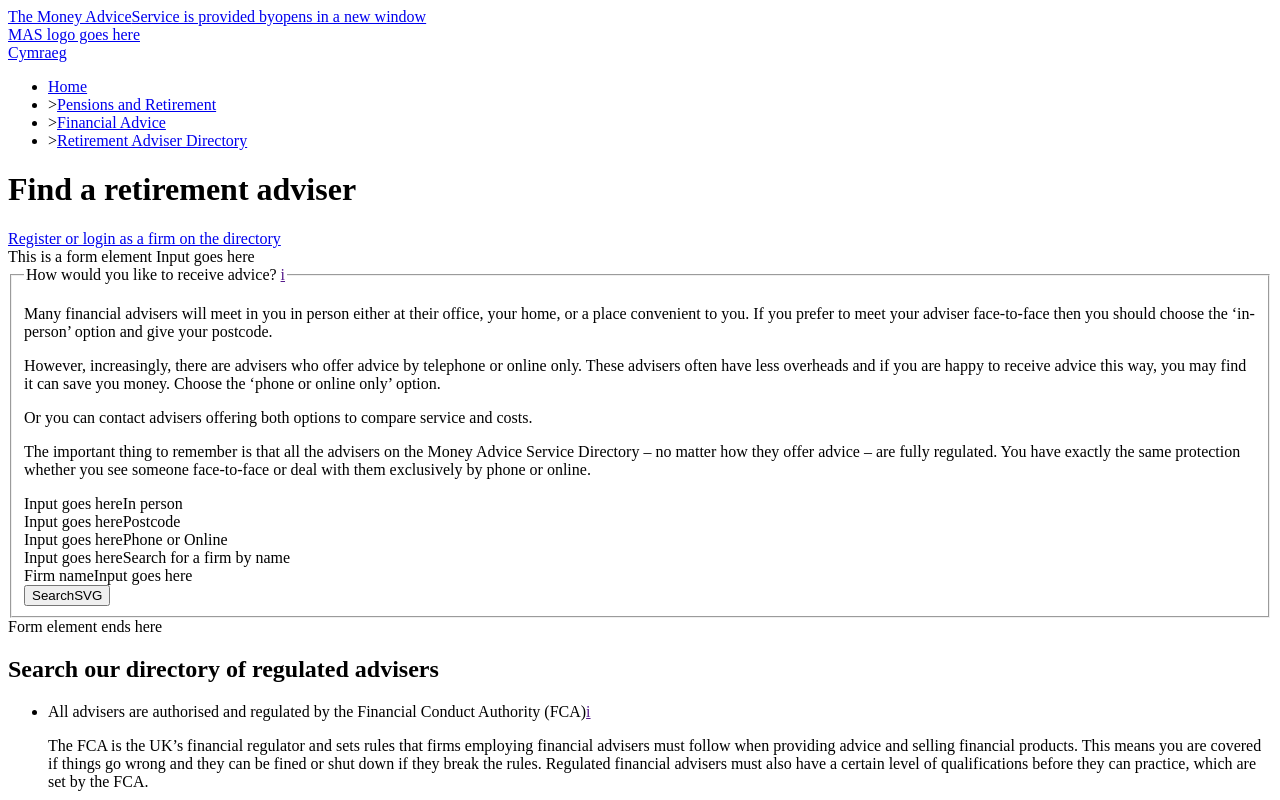
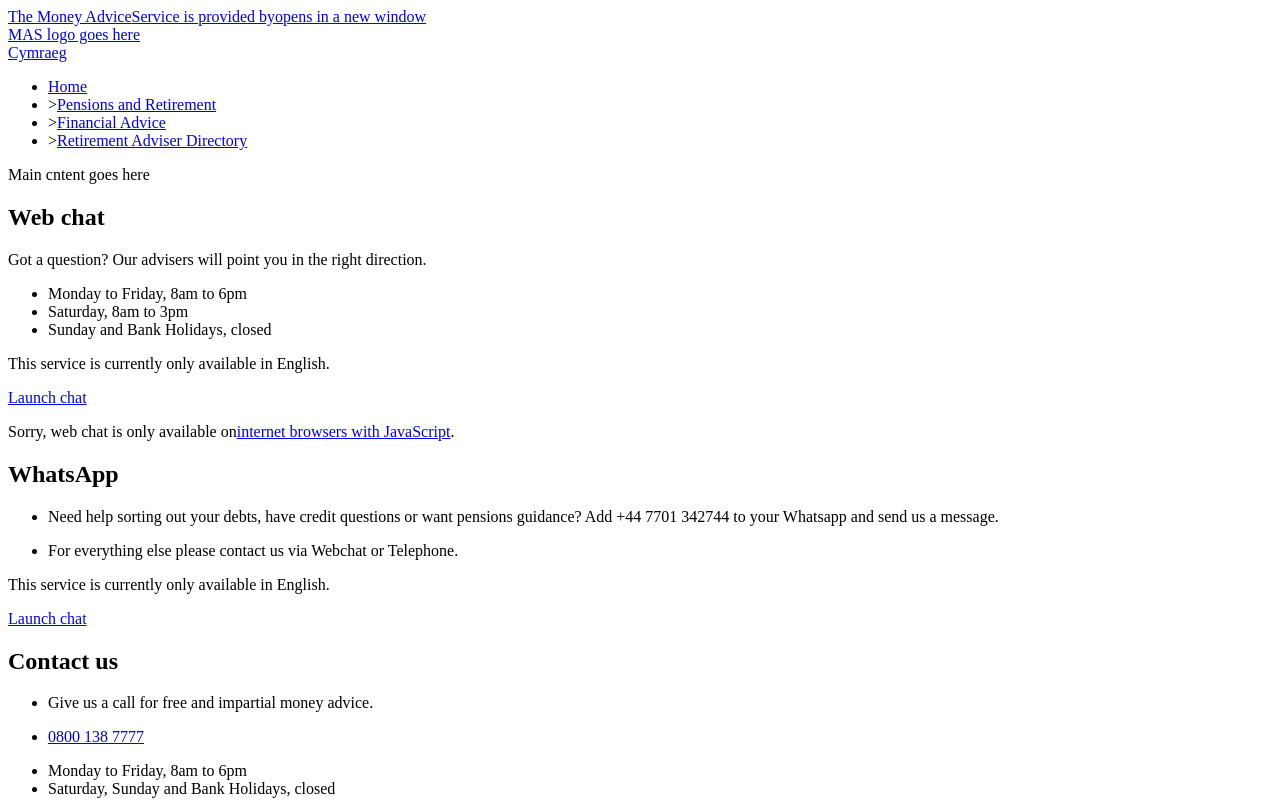
Before and after one commit to moneyadviceservice/directories_spike_stylesheets, a React (Create React App) app: page / in a window 1280 px wide. Shown: the top 800 px of the page. Built offline with nearby package versions, Linux system fonts and the light colour scheme.

Commit message:
Updates main content

```diff
--- a/src/components/Main.js
+++ b/src/components/Main.js
@@ -3,112 +3,6 @@ import React, {Component} from 'react';
 export class Main extends Component {
   render = () =>
     <main>
-      <div class="l-constrained">
-        <div class="l-2col">
-          <div class="l-2col-main">
-            <h1 class="l-landing-page__title" role="heading" aria-level="1">Find a retirement adviser</h1>    </div>
-          <div class="l-2col-side l-landing-page__register-link">
-            <a href="https://radsignup.moneyadviceservice.org.uk/">Register or login as a firm on the directory</a>
-          </div>
-        </div>
-      </div>
-
-      <div class="l-landing-page__find-adviser">
-        <div class="l-constrained">
-          <section class="l-landing-page__2col search-filter l-landing-page__search-filter t-search-filter" data-further-info="">
-            This is a form element
-              Input goes here
-
-              <div class="search-filter--container">
-                <div class="l-results__filter">
-                  <fieldset class="form__group search-filter__section">
-                    <legend class="l-landing-page__search-filter__header">How would you like to receive advice? <a href="" class="icon--further-info" role="button" data-further-info-trigger="" aria-label="Further information">i</a></legend>
-                    <div class="is-hidden further-info__content" data-further-info-target="">
-                      <p class="further-info__paragraph">Many financial advisers will meet in you in person either at their office, your home, or a place convenient to you.   If you prefer to meet your adviser face-to-face then you should choose the ‘in-person’ option and give your postcode.</p>
-                      <p class="further-info__paragraph">However, increasingly, there are advisers who offer advice by telephone or online only.  These advisers often have less overheads and if you are happy to receive advice this way, you may find it can save you money.  Choose the ‘phone or online only’ option.</p>
-                      <p class="further-info__paragraph">Or you can contact advisers offering both options to compare service and costs.</p>
-                      <p class="further-info__paragraph">The important thing to remember is that all the advisers on the Money Advice Service Directory – no matter how they offer advice – are fully regulated.  You have exactly the same protection whether you see someone face-to-face or deal with them exclusively by phone or online.</p>
-                    </div>
-                <div class="l-results__form-row">
-
-                <div class="search-filter">
-                  <section id="in-person">
-                    <div class=" form__row">
-                      <div class="form__group-item">
-                        Input goes here
-                        <label class="search-filter__advice-label" for="search_form_advice_method_face_to_face">In person</label>
-                      </div>
-
-                      <div class="form__group-item is-hidden" data-results-filter-target="">
-                        Input goes here
-                        <label class="form__label-heading visually-hidden" for="search_form_postcode">Postcode</label>
-                      </div>
-                    </div>
-                  </section>
-
-                  <section id="phone_or_online">
-                    <div class=" form__row">
-                      <div class="form__group-item">
-                        Input goes here
-                        <label class="search-filter__advice-label" for="search_form_advice_method_phone_or_online">Phone or Online</label>
-                      </div>
-
-                      <div class="form__group-item"></div>
-                    </div>
-                  </section>
-
-                  <section id="search_firm_name">
-                    <div class=" form__row">
-                      <div class="form__group-item">
-                        Input goes here
-                        <label class="search-filter__advice-label" for="search_form_advice_method_firm_name_search">Search for a firm by name</label>
-                      </div>
-
-                      <div class="form__group-item is-hidden" data-results-filter-target="">
-                        <label class="form__label-heading visually-hidden" for="search_form_firm_name">Firm name</label>
-                        Input goes here
-                      </div>
-                    </div>
-                  </section>
-                </div>
-              </div>
-
-              <button class="button button--primary search-filter__button">
-                <span class="button--compact__text">Search</span>
-                SVG
-              </button>
-            </fieldset>
-          </div>
-        </div>
-      Form element ends here
-    </section>
-
-    <section class="l-landing-page__2col">
-            <h2 class="l-landing-page__trust-banner__header l-landing-page__section-header" role="heading" aria-level="2">Search our directory of regulated advisers</h2>
-
-            <ul class="list-benefits banner-list">
-                <li data-further-info="">
-                  All advisers are authorised and regulated by the Financial Conduct Authority (FCA)
-                    <a href="" class="icon--further-info" role="button" data-further-info-trigger="" aria-label="Further information">
-        i
-      </a>
-
-                    <p class="is-hidden further-info__content" data-further-info-target="">The FCA is the UK’s financial regulator and sets rules that firms employing financial advisers must follow when providing advice and selling financial products. This means you are covered if things go wrong and they can be fined or shut down if they break the rules. Regulated financial advisers must also have a certain level of qualifications before they can practice, which are set by the FCA.</p>
-                </li>
-                <li data-further-info="">
-                  All advisers offer personalised financial advice
-                    <a href="" class="icon--further-info" role="button" data-further-info-trigger="" aria-label="Further information">
-        i
-      </a>
-
-                    <p class="is-hidden further-info__content" data-further-info-target="">This means advisers must collect enough information from you to be able to make a personal recommendation. If the recommendation turns out to be unsuitable you can complain firstly to the adviser’s firm and then to the Financial Ombudsman if your complaint is rejected. Advisers on the directory are also covered by the Financial Services Compensation Scheme meaning you’ll be able to claim compensation if you lose money as a direct result of them going bust.</p>
-                </li>
-                <li data-further-info="">
-                  All advisers can choose from a wide range of providers
-                </li>
-            </ul>
-          </section>
-        </div>
-      </div>
+      Main cntent goes here
     </main>
 }
```
